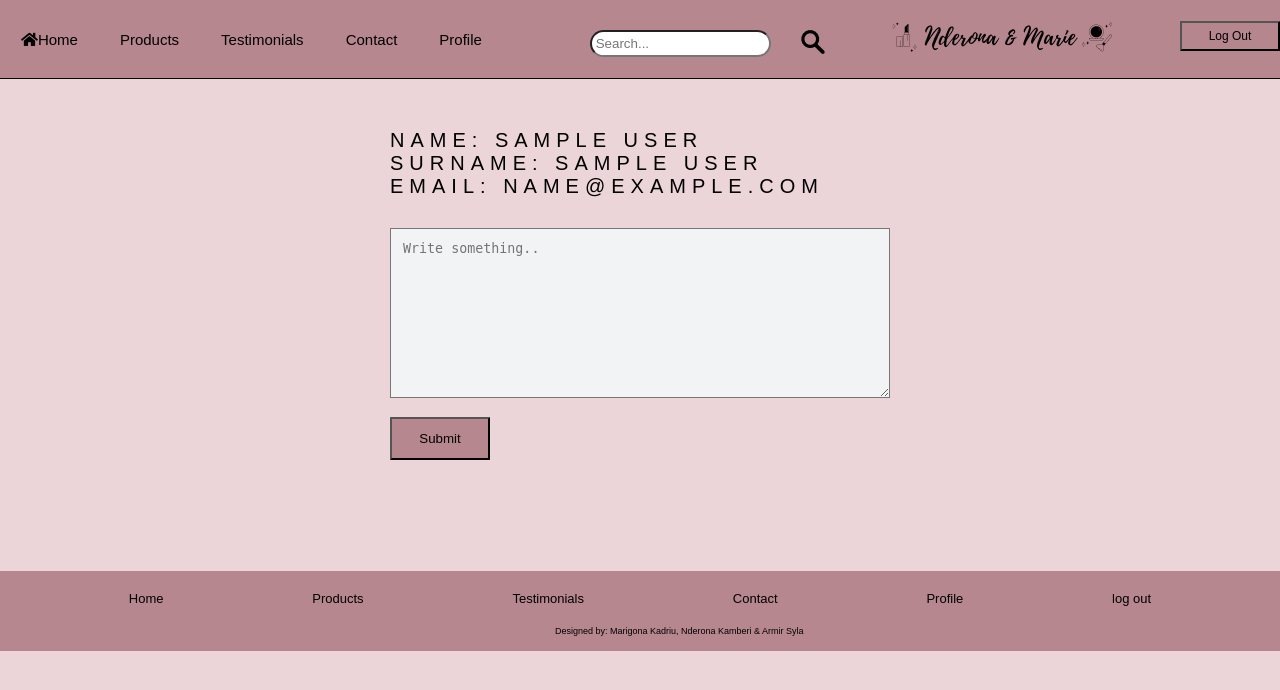
After one commit to elmedinabeqiri/blog, a PHP site: page /users/contact.php in a window 1280 px wide. The commit adds this page. Shown: the top 690 px of the page. Run offline with PHP 8.4, Linux system fonts and the light colour scheme; the visitor is signed in with stand-in values (Sample User, id 1).

Commit message:
some editss

```diff
--- a/admin/afooter.php
+++ b/admin/afooter.php
@@ -16,7 +16,7 @@
 </div>
 
     <div class="footer-bottom">
-        <p id="p1">Designed by: Marigona Kadriu and Nderona Kamberi</p>
+        <p id="p1">Designed by: Elmedina Beqiri and Loreta Zeka</p>
     </div>
 </div>
 
--- /dev/null
+++ b/users/contact.php
@@ -0,0 +1,58 @@
+<?php
+
+Session_start();
+
+?>
+<!DOCTYPE html>
+<html lang="en">
+
+<head>
+  <meta charset="UTF-8">
+  <meta name="viewport" content="width=device-width, initial-scale=1.0">
+  <title>Contact</title>
+  <link rel="stylesheet" href="css/contact.css">
+
+</head>
+
+<body>
+  <div class="container">
+
+
+    <?php
+            include 'utopmenu.php';
+
+ ?>
+
+    <div class="content">
+
+        <form action="usercontact.php" method="POST">
+        <input type="text" name="name" id="name" style="display: none;" value="<?php echo $_SESSION['name']; ?>">
+        <input type="email" name="email" id="email" style="display: none;" value="<?php echo $_SESSION['email']; ?>">
+        <label for="" id="username">Name: <?php echo $_SESSION['name']; ?> </label> <br>
+        <label for="" id="username">Surname: <?php echo $_SESSION['surname']; ?> </label> <br>
+        <label for="" id="username">Email: <?php echo $_SESSION['email']; ?> </label> <br>
+
+
+          <textarea id="subject" name="subject" placeholder="Write something.." style="height:170px"></textarea><br>
+
+          <input type="submit" id="submit" name="submit">
+
+
+
+
+    </div>
+
+
+
+    <?php
+
+    include 'ufooter.php';
+
+    ?>
+
+
+</body>
+
+
+
+</html>
--- /dev/null
+++ b/users/css/contact.css
@@ -0,0 +1,133 @@
+* {
+    box-sizing: border-box;
+    margin: 0px;
+    padding: 0px;
+
+  }
+.container{
+
+    margin: 1 ;
+    font-size: 1vmax;
+}
+
+h2, p{
+    margin-top: 20px;
+    text-align:center;
+    color:  black;
+  }
+.content{
+
+    display: flex;
+    justify-content: center;
+    align-items: center;
+    margin: 50px;
+    overflow: hidden;
+}
+
+ #subject {
+    width: 500px;
+    padding: 12px;
+    background-color: #f2f3f4;
+    margin-top: 30px;
+    margin-bottom: 16px;
+    resize: vertical;
+}
+
+#submit {
+    background-color:  rgba(182, 134, 142, 0.979);
+    border-radius: 1px;
+    color: black;
+    width: 100px;
+    padding: 12px 20px;
+    cursor: pointer;
+}
+#submit:hover {
+    background: linear-gradient(rgb(136, 134, 134),rgb(95, 93, 93),rgb(66, 64, 64), rgb(26, 24, 24), rgb(17, 16, 16), black);
+    background: linear-gradient(to center, black);
+}
+
+label{
+   text-align: center;
+   margin-top:15px;
+   color:black;
+   letter-spacing: .3em;
+   font-size:20px;
+   text-transform: uppercase;
+
+}
+
+
+body{
+    margin: 0;
+    padding: 0;
+    background-color: rgba(182, 134, 142, 0.979);
+
+}
+
+.nav ul{
+    list-style: none;
+    background-color: rgba(182, 134, 142, 0.979);
+    text-align: center;
+    padding: 0;
+    margin: 0;
+
+        border-bottom: 5px solid #000000;
+}
+
+
+.nav li {
+    display: inline-block;
+}
+
+.nav a {
+    display: block;
+    text-decoration: none;
+    color: white;
+    width:130px;
+    display: block;
+    padding: 10px;
+    font-size: 12px;
+    font-family: Arial, Helvetica, sans-serif;
+    transition: 0.2s ;
+}
+
+.nav a:hover {
+    background: black;
+    background: linear-gradient(rgb(136, 134, 134),rgb(95, 93, 93),rgb(66, 64, 64), rgb(26, 24, 24), rgb(17, 16, 16), black);
+    background: linear-gradient(to center, black);
+    transition: 0.2s;
+    border-bottom: 5px solid black;
+}
+@media screen and (max-width: 600px){
+
+
+
+
+   #subject {
+     width: 400px;
+     padding: 12px;
+     background-color: #f2f3f4;
+     margin-top: 6px;
+     margin-bottom: 16px;
+     margin-left: 30px;
+
+     }
+     label{
+        text-align: center;
+        margin-top:15px;
+        color:black;
+        letter-spacing: .3em;
+        font-size:10px;
+        text-transform: uppercase;
+        margin-left: 30px;
+    }
+    #submit {
+        background-color:  rgba(182, 134, 142, 0.979);
+        border-radius: 1px;
+        color: black;
+        width: 100px;
+        padding: 12px 15px;
+        cursor: pointer;
+        margin-left: 30px;
+    }
+ }
```
Also changed, not shown: users/css/blogmore.css (added, +70 -0 lines), users/css/changepw.css (added, +89 -0 lines), pictures/facebook.png (added), pictures/instagram.png (added), pictures/mu.jpg (added), pictures/mu2.jpg (added), pictures/twitter.png (added), pictures/youtube.png (added).
